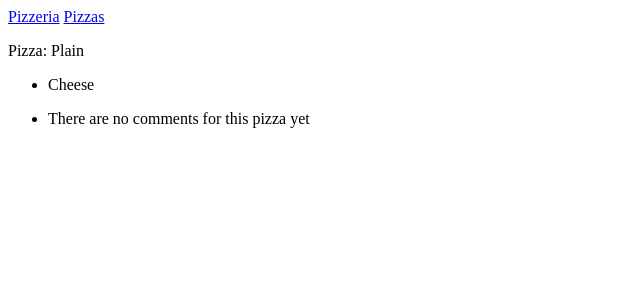
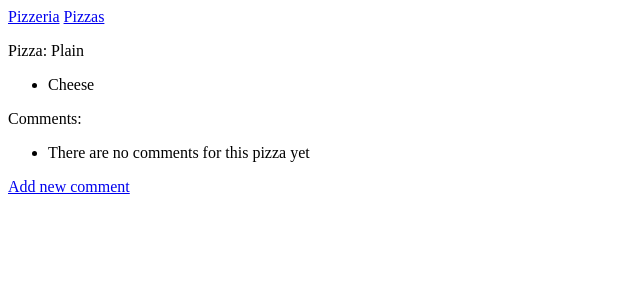
Before and after one commit to MirandaMontroy/PizzeriaProject, a Django app: page /pizzas/1/ in a window 1280 px wide. Shown: the top 300 px of the page, without its empty margins (0-640 px from the left). Run offline with Django 3.2, Linux system fonts and the light colour scheme; data comes from the database, SQL or seed files in the repository; both versions use the stored data as it was after the commit.

Commit message:
comments work!

```diff
--- a/pizzas/forms.py
+++ b/pizzas/forms.py
@@ -4,6 +4,8 @@ from .models import Comment
 
 class CommentForm(forms.ModelForm):
     class Meta:
-        Model = Comment
+        model = Comment
         fields = ['text']
         labels = {'text':''}
+
+        widgets = {'text': forms.Textarea(attrs={'cols':80})}
--- a/pizzas/models.py
+++ b/pizzas/models.py
@@ -22,6 +22,7 @@ class Topping(models.Model):
 class Comment(models.Model):
     pizza = models.ForeignKey(Pizza, on_delete=models.CASCADE)
     text = models.TextField()
+    date_added = models.DateTimeField(auto_now_add=True)
 
     class Meta:
         verbose_name_plural = 'comments'
--- a/pizzas/templates/pizzas/new_comment.html
+++ b/pizzas/templates/pizzas/new_comment.html
@@ -11,7 +11,6 @@
     {{ form.as_p }}
 
     <button name="submit">Add Comment</button>
-
 </form>
 
 {% endblock content %}
--- a/pizzas/templates/pizzas/pizza.html
+++ b/pizzas/templates/pizzas/pizza.html
@@ -15,6 +15,11 @@
     <li> There are no toppings for this pizza yet</li>
     {% endfor %}
 
+</ul>
+
+<p>Comments:</p>
+
+<ul>
     {% for comment in comments %}
     <li>
         <p>{{ comment.text }}</p>
@@ -24,4 +29,8 @@
     {% endfor %}
 </ul>
 
+<p>
+    <a href="{% url 'pizzas:new_comment' pizza.id %}">Add new comment</a>
+</p>
+
 {% endblock content %}
--- a/pizzas/views.py
+++ b/pizzas/views.py
@@ -20,7 +20,9 @@ def pizza(request, pizza_id):
 
     toppings = pizza.topping_set.order_by('name')
 
-    context = {'pizza': pizza, 'toppings': toppings}
+    comments = pizza.comment_set.order_by('date_added')
+
+    context = {'pizza': pizza, 'toppings': toppings, 'comments': comments}
 
     return render(request, 'pizzas/pizza.html', context)
 
```
Also changed, not shown: db.sqlite3, pizzas/migrations/0004_comment_date_added.py (added).
